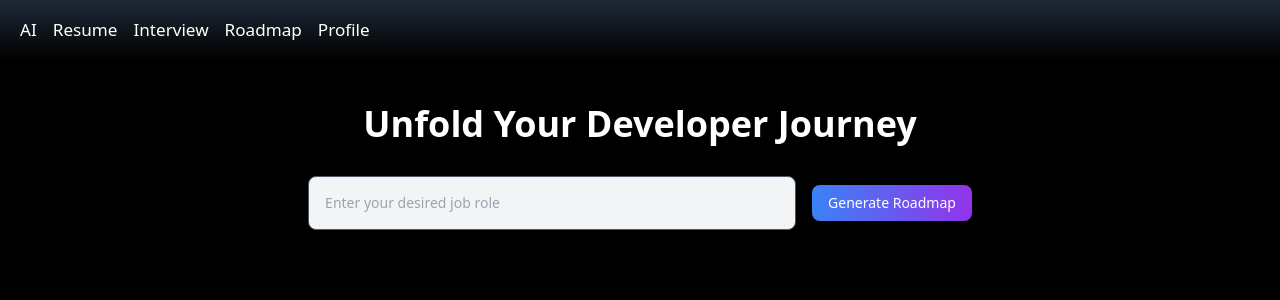
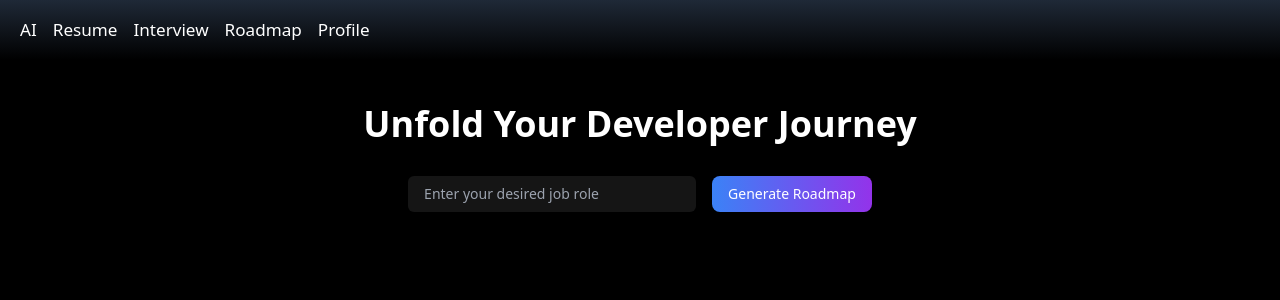
Before and after one commit to Anurag-Gaddamwar/CypherAI, a Next.js app: page /roadmap in a window 1280 px wide. Shown: the top 300 px of the page. Built offline with nearby package versions, Linux system fonts and the light colour scheme.

Commit message:
Update roadmap.jsx

```diff
--- a/pages/roadmap.jsx
+++ b/pages/roadmap.jsx
@@ -9,7 +9,7 @@ const Roadmap = () => {
   const [error, setError] = useState('');
   const [loading, setLoading] = useState(false);
   const [hoveredSkill, setHoveredSkill] = useState(null);
-  const [attempted, setAttempted] = useState(false); // New state to track user attempt
+  const [attempted, setAttempted] = useState(false);
 
   const handleInputChange = (e) => {
     setJobRole(e.target.value);
@@ -20,9 +20,9 @@ const Roadmap = () => {
   };
 
   const handleGenerateRoadmap = async () => {
-    setError(''); // Reset error state
-    setLoading(true); // Set loading state to true
-    setAttempted(true); // Mark that user has attempted to generate roadmap
+    setError('');
+    setLoading(true);
+    setAttempted(true);
     try {
       const response = await axios.post(`${process.env.NEXT_PUBLIC_API_URL}/generate-roadmap`, {
         currentQuery: jobRole,
@@ -48,7 +48,7 @@ const Roadmap = () => {
       console.error('Error generating roadmap:', error);
       setError('Failed to generate roadmap. Please check your input and try again.');
     } finally {
-      setLoading(false); // Set loading state to false after request
+      setLoading(false);
     }
   };
 
@@ -60,20 +60,24 @@ const Roadmap = () => {
           Unfold Your Developer Journey
         </h1>
         <div className="flex flex-col md:flex-row items-center justify-center mb-8 space-y-4 md:space-y-0 md:space-x-4">
+          <div className="flex flex-col md:flex-row w-full md:w-auto space-y-4 md:space-y-0 md:space-x-4">
             <input
               type="text"
               value={jobRole}
               onChange={handleInputChange}
               placeholder="Enter your desired job role"
-            className="p-4 border border-gray-600 text-black rounded-lg w-full md:w-2/3 lg:w-1/2 bg-gray-100 focus:outline-none focus:ring-2 focus:ring-blue-500"
+              className="px-4 py-2 bg-[#151515] rounded-md text-white w-full md:w-72 mb-3 md:mb-0"
             />
+            <div className='items-center flex relative justify-center'>
             <button
               onClick={handleGenerateRoadmap}
-            className="px-4 py-2 text-sm bg-gradient-to-r from-blue-500 to-purple-600 text-white rounded-lg transition-transform transform duration-300 hover:scale-105 shadow-lg hover:shadow-xl"
+              className="px-4 py-2 text-sm bg-gradient-to-r from-blue-500 to-purple-600 text-white rounded-lg transition-transform transform duration-300 hover:scale-105 shadow-lg hover:shadow-xl sm:max-w-48"
               disabled={loading}
             >
               {loading ? 'Generating...' : 'Generate Roadmap'}
             </button>
+            </div>
+          </div>
         </div>
         {error && <p className="text-red-500 text-center mb-4">{error}</p>}
         {attempted && elements.length === 0 && !loading && !error && (
@@ -85,13 +89,13 @@ const Roadmap = () => {
               {elements.map((skill, index) => (
                 <div
                   key={index}
-                  className={`bg-gray-800 p-6 rounded-lg shadow-lg transition-transform transform hover:scale-105 ${hoveredSkill === skill ? 'bg-gray-700' : ''}`}
+                  className={`bg-gray-900 p-6 rounded-lg shadow-lg transition-transform transform hover:scale-105 ${hoveredSkill === skill ? 'bg-gray-700' : ''}`}
                   onMouseOver={() => handleSkillHover(skill)}
                   onMouseOut={() => handleSkillHover(null)}
                   role="listitem"
                   aria-label={`Skill: ${skill.label}, Days: ${skill.days}`}
                 >
-                  <h2 className="text-xl font-bold mb-2">{skill.label}</h2>
+                  <h2 className="text-lg font-bold mb-2">{skill.label}</h2>
                   <p className="text-sm text-gray-400">Days: {skill.days}</p>
                 </div>
               ))}
```
Lines whose indentation alone changed are shown as unchanged.
